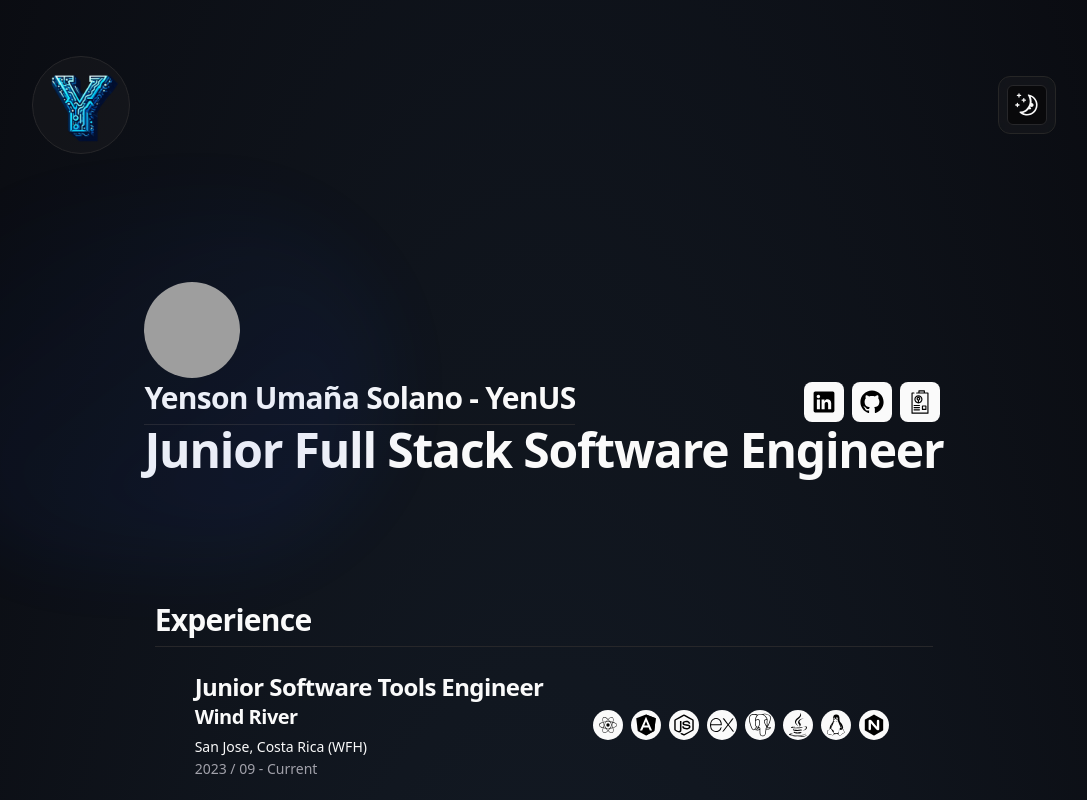
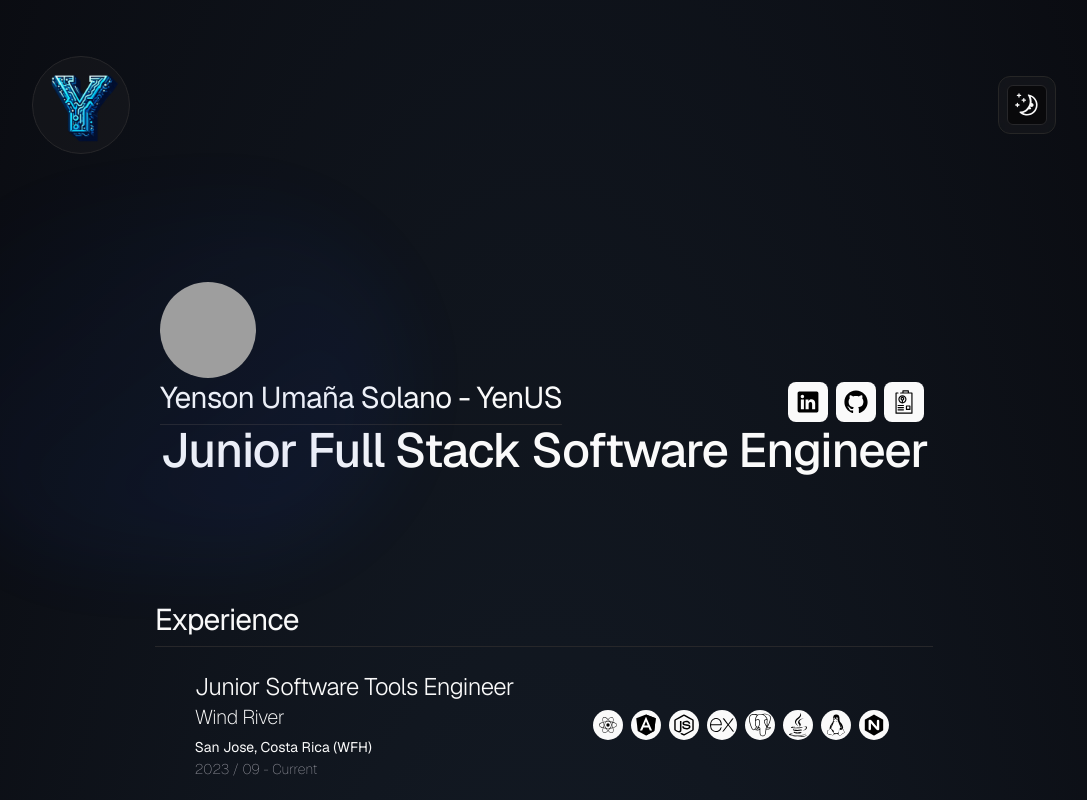
Before and after one commit to Yen-US/yenus_portfolio, a Next.js app: page / in a window 1280 px wide. Shown: the top 800 px of the page, without its empty margins (96-1183 px from the left). Built offline with nearby package versions, Linux system fonts and the light colour scheme; grey boxes are pictures that could not be loaded.

Commit message:
Add Geist font, update typography styles

```diff
--- a/package.json
+++ b/package.json
@@ -16,6 +16,7 @@
     "@radix-ui/react-slot": "^1.0.2",
     "class-variance-authority": "^0.7.0",
     "clsx": "^2.0.0",
+    "geist": "^1.0.0",
     "lucide-react": "^0.290.0",
     "next": "14.0.0",
     "next-themes": "^0.2.1",
--- a/src/app/layout.tsx
+++ b/src/app/layout.tsx
@@ -1,20 +1,17 @@
 import type { Metadata } from "next";
-import { Inter as FontSans } from "next/font/google";
 import "./globals.css";
 import { cn } from "@/lib/utils";
 import { ThemeProvider } from "@/components/theme-provider";
 import StarField from "@/components/star-field";
 import Footer from '@/components/footer'
-
-export const fontSans = FontSans({
-  subsets: ["latin"],
-  variable: "--font-sans",
-});
+import { GeistSans } from 'geist/font'
 
 export const metadata: Metadata = {
   title: "YenUS Portfolio",
   description: "Made with Next.js, Tailwind CSS, and TypeScript by YenUS",
 };
+
+export const geist = GeistSans
 
 export default function RootLayout({
   children,
@@ -26,7 +23,7 @@ export default function RootLayout({
       <body
         className={cn(
           "min-h-screen bg-background font-sans antialiased",
-          fontSans.variable
+          GeistSans.variable
         )}
       >
         <StarField>
--- a/src/components/skills-content.tsx
+++ b/src/components/skills-content.tsx
@@ -1,9 +1,6 @@
 import { Separator } from "@/components/ui/separator"
 import H2Typo from "./typography/h2-typo"
 import H3Typo from "./typography/h3-typo"
-import H4Typo from "./typography/h4-typo"
-import STypo from "./typography/small-typo"
-import MutedTypo from "./typography/muted-typo"
 import { Badge } from "@/components/ui/badge"
 import ReactSVG from "./icons/react-icon"
 import NodeSVG from "./icons/node-icon"
--- a/src/components/typography/h1-typo.tsx
+++ b/src/components/typography/h1-typo.tsx
@@ -1,4 +1,5 @@
 import { ReactNode } from "react";
+import { GeistSans } from 'geist/font'
 
 interface TypoProps {
     children?: ReactNode;
@@ -6,7 +7,7 @@ interface TypoProps {
 
 export default function H1Typo({ children }: TypoProps) {
     return (
-        <h1 className="scroll-m-20 text-3xl font-bold tracking-tight lg:text-5xl">
+        <h1 className="scroll-m-20 text-3xl tracking-tight lg:text-5xl font-medium">
             {children}
         </h1>
     );
--- a/src/components/typography/h2-typo.tsx
+++ b/src/components/typography/h2-typo.tsx
@@ -6,7 +6,7 @@ interface TypoProps {
 
 export default function H2Typo({ children }: TypoProps) {
     return (
-        <h2 className="scroll-m-20 border-b pb-2 text-2xl lg:text-3xl font-semibold tracking-tight first:mt-0">
+        <h2 className="scroll-m-20 border-b pb-2 text-2xl lg:text-3xl font-normal tracking-tight first:mt-0">
             {children}
         </h2>
     );
--- a/src/components/typography/h3-typo.tsx
+++ b/src/components/typography/h3-typo.tsx
@@ -6,7 +6,7 @@ interface TypoProps {
 
 export default function H3Typo({ children }: TypoProps) {
     return (
-        <h3 className="scroll-m-20 text-xl lg:text-2xl font-semibold tracking-tight">
+        <h3 className="scroll-m-20 text-xl lg:text-2xl font-light tracking-tight">
             {children}
         </h3>
     );
--- a/src/components/typography/h4-typo.tsx
+++ b/src/components/typography/h4-typo.tsx
@@ -6,7 +6,7 @@ interface TypoProps {
 
 export default function H4Typo({ children }: TypoProps) {
     return (
-        <h4 className="scroll-m-20 text-lg lg:text-xl font-semibold tracking-tight">
+        <h4 className="scroll-m-20 text-lg lg:text-xl font-extralight tracking-tight">
             {children}
         </h4>
     );
--- a/src/components/typography/muted-typo.tsx
+++ b/src/components/typography/muted-typo.tsx
@@ -6,7 +6,7 @@ interface TypoProps {
 
 export default function MutedTypo({ children }: TypoProps) {
     return (
-        <p className="text-sm text-muted-foreground">
+        <p className="text-sm text-muted-foreground font-thin">
             {children}
         </p>
     );
--- a/src/components/typography/small-typo.tsx
+++ b/src/components/typography/small-typo.tsx
@@ -6,7 +6,7 @@ interface TypoProps {
 
 export default function STypo({ children }: TypoProps) {
     return (
-        <small className="text-sm font-medium leading-none">
+        <small className="text-sm font-lightleading-none">
             {children}
         </small>
     );
--- a/tailwind.config.js
+++ b/tailwind.config.js
@@ -16,6 +16,9 @@ module.exports = {
       },
     },
     extend: {
+      fontFamily: {
+        sans: ['var(--font-geist-sans)'],
+      },
       backgroundImage: {
         "radial-gradient-dark":
           "radial-gradient(ellipse at bottom, #1B2735 0%, #090A0F 100%)",
```
Also changed, not shown: 1 other file (tests, documents, lock files or other folders).
